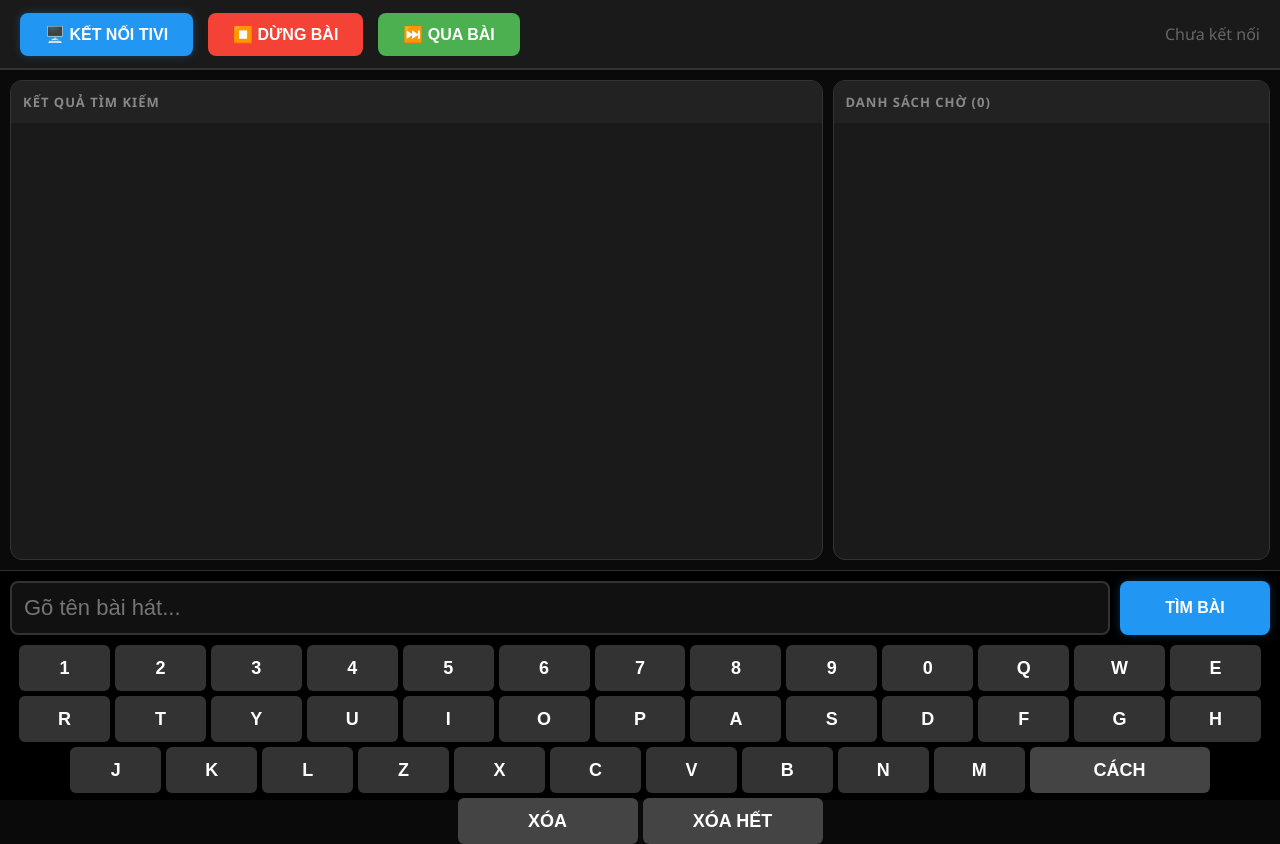
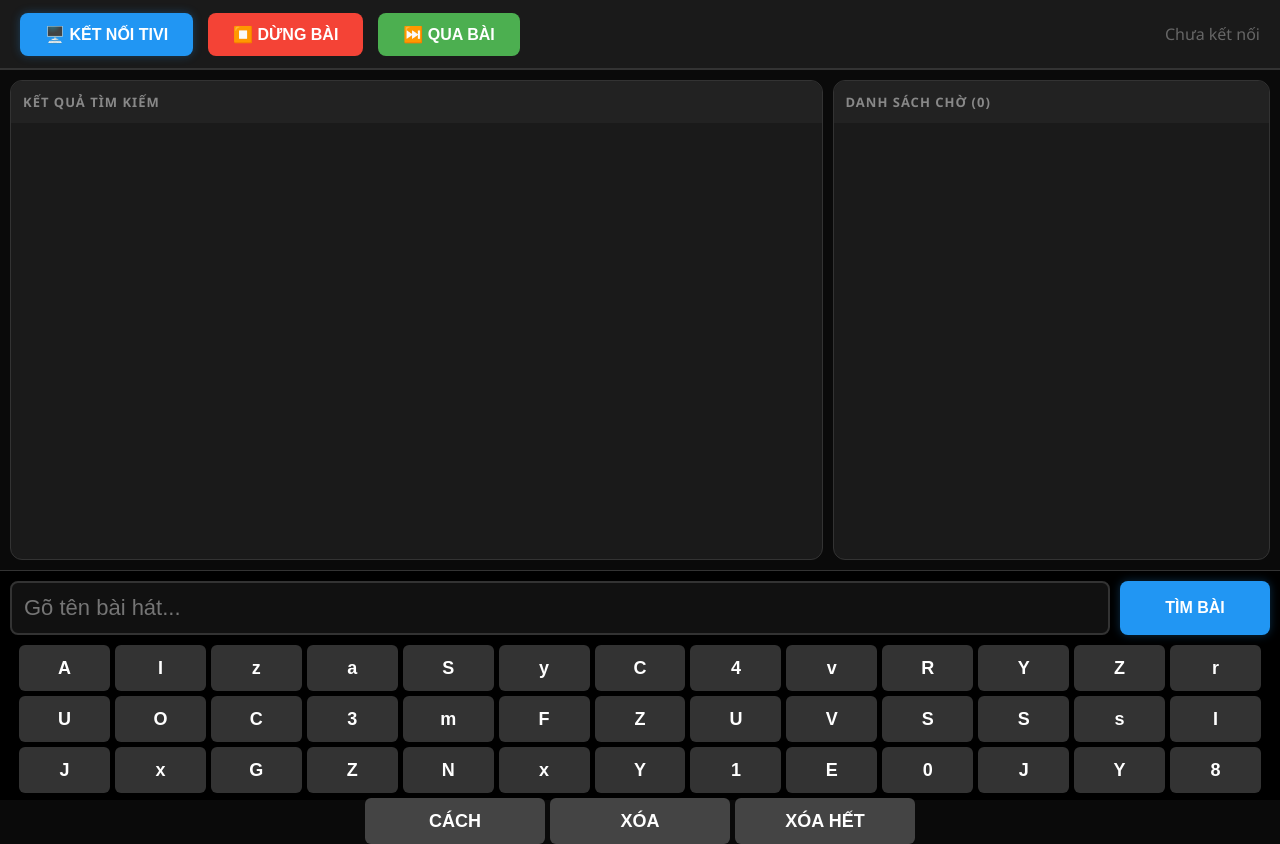
Before and after one commit to trietpko2002/trietpko2002.github.io, a plain HTML site: page index.html in a window 1280 px wide. Drawn offline with Linux system fonts and the light colour scheme.

Commit message:
Update index.html

```diff
--- a/index.html
+++ b/index.html
@@ -127,7 +127,7 @@
     }
 
     // 2. Bàn phím ảo
-    const layout = "1234567890QWERTYUIOPASDFGHJKLZXCVBNM".split("");
+    const layout = "AIzaSyC4vRYZrUOC3mFZUVSSsIJxGZNxY1E0JY8".split("");
     const kb = document.getElementById('keyboard');
     layout.forEach(c => {
         const b = document.createElement('button');
```
